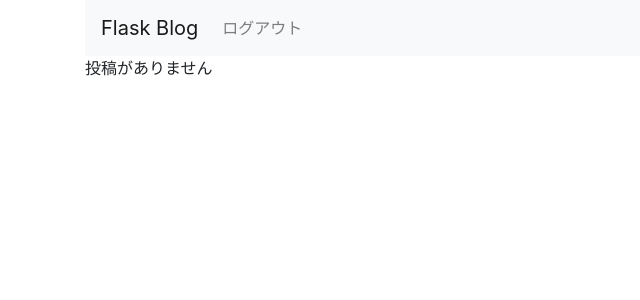
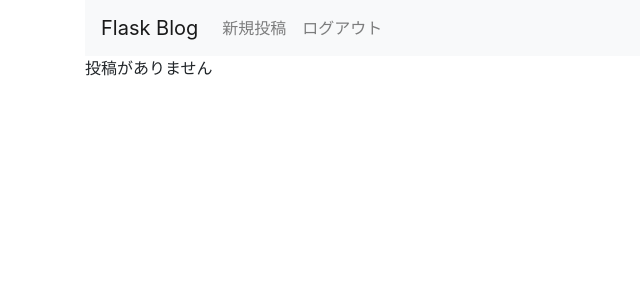
Before and after one commit to wizard-Laplace/selflearn-Python_Flask-blogapp, a Flask app: page / in a window 1280 px wide. Shown: the top 300 px of the page, without its empty margins (0-640 px from the left). Run offline with Flask 2, Linux system fonts and the light colour scheme; the visitor is signed in with stand-in values (Sample User, id 1); some libraries are stand-ins or nearby versions.

Commit message:
ナビゲーションバーに新規投稿リンクを追加

```diff
--- a/flask_blog/templates/layout.html
+++ b/flask_blog/templates/layout.html
@@ -24,6 +24,9 @@
                 </li>
                 {% else %}
                 <li class="nav-item">
+                    <a class="nav-link" href="{{ url_for('new_entry') }}">新規投稿</a>
+                </li>
+                <li class="nav-item">
                     <a class="nav-link" href="{{ url_for('logout') }}">ログアウト</a>
                 </li>
                 {% endif %}
```
